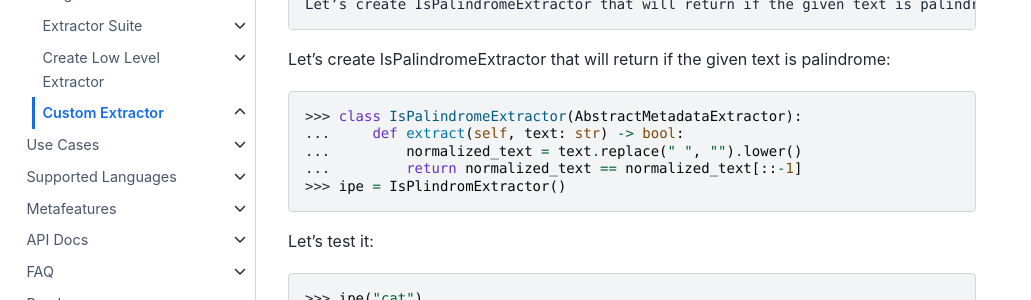
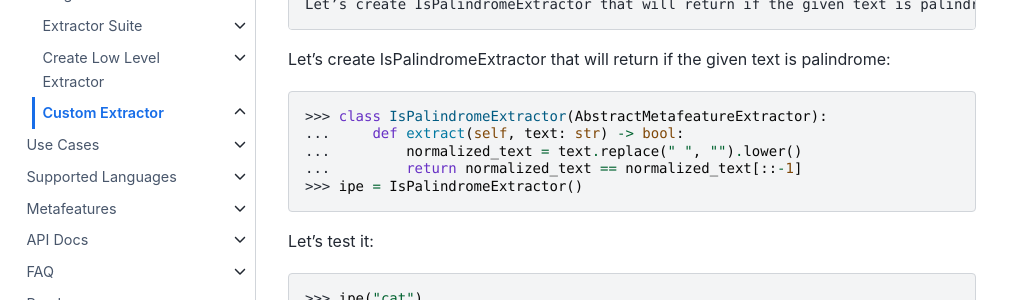
Before and after one commit to superwise-ai/elemeta, a Sphinx documentation site: the page built from docs/how_to_guides/custom_extractor.rst, in a window 1280 px wide and 900 px high. Shown: the part 260-560 px from the top of the window, without its empty margins (0-1031 px from the left). Built offline with Sphinx 7.4.7 and the Sphinx Book theme 1.1.4, drawn with Linux system fonts in a browser that asks for light colours.

```diff
--- a/docs/how_to_guides/custom_extractor.rst
+++ b/docs/how_to_guides/custom_extractor.rst
@@ -14,11 +14,11 @@ Let’s create IsPalindromeExtractor that will return if the given text is palin
 
 ::
 
-    >>> class IsPalindromeExtractor(AbstractMetadataExtractor):
+    >>> class IsPalindromeExtractor(AbstractMetafeatureExtractor):
     ...     def extract(self, text: str) -> bool:
     ...         normalized_text = text.replace(" ", "").lower()
     ...         return normalized_text == normalized_text[::-1]
-    >>> ipe = IsPlindromExtractor()
+    >>> ipe = IsPalindromeExtractor()
 
 Let’s test it:
 
```
Also changed, not shown: CONTRIBUTING.md (+1 -1 lines).
